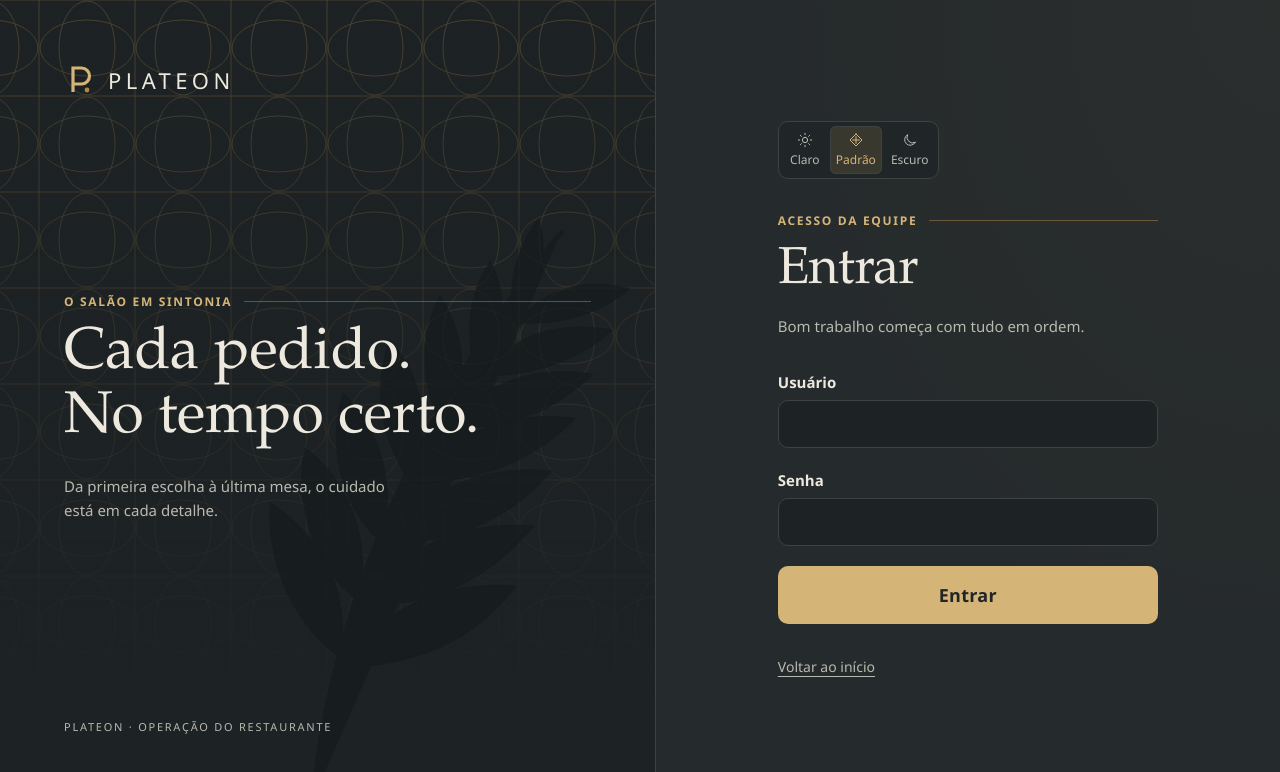
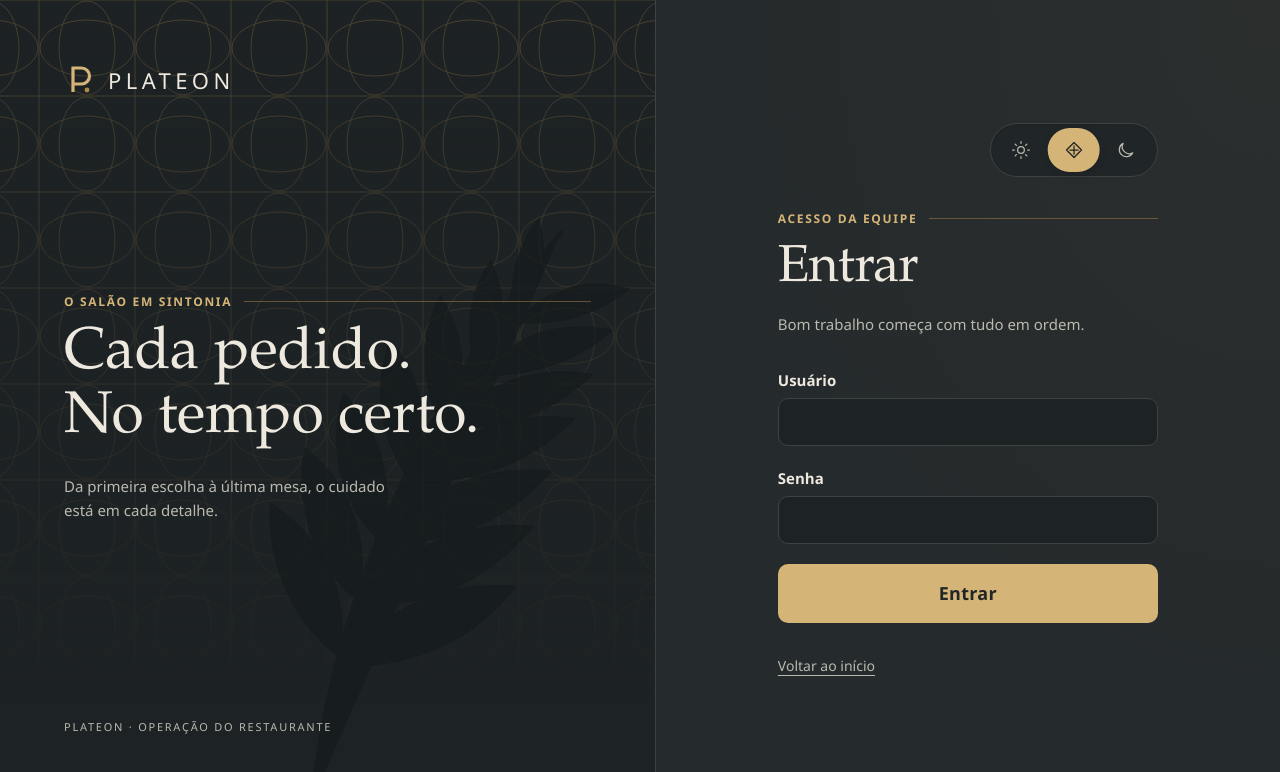
Before and after one commit to Am4raIl/plateon, a Next.js app in the folder frontend/: page /equipe/login in a window 1280 px wide. Shown: the top 772 px of the page. Built offline with nearby package versions, Linux system fonts and the light colour scheme.

Commit message:
style: refine theme toggle appearance and placement

```diff
--- a/frontend/src/app/App.tsx
+++ b/frontend/src/app/App.tsx
@@ -250,7 +250,6 @@ function StaffLayout() {
           )}
         </nav>
         <footer>
-          <ThemeToggle />
           <strong>{session.username}</strong>
           <p>
             {
@@ -261,6 +260,7 @@ function StaffLayout() {
               }[role]
             }
           </p>
+          <ThemeToggle />
           <Button variant="ghost" onClick={logout}>
             Sair da conta
           </Button>
--- a/frontend/src/app/layouts.module.css
+++ b/frontend/src/app/layouts.module.css
@@ -171,6 +171,9 @@
 .loginForm h1 {
   font-size: 52px;
   margin-bottom: 12px;
+}
+.loginAppearance {
+  justify-self: end;
 }
 .home {
   min-height: 100dvh;
--- a/frontend/src/design/theme.module.css
+++ b/frontend/src/design/theme.module.css
@@ -1,53 +1,95 @@
 .toggle {
-  display: inline-flex;
+  position: relative;
+  isolation: isolate;
+  display: inline-grid;
+  grid-template-columns: repeat(3, minmax(0, 1fr));
+  width: 168px;
+  max-width: 100%;
   align-items: center;
   justify-self: start;
   flex-shrink: 0;
-  gap: 3px;
   padding: 4px;
   border: 1px solid var(--fio);
-  border-radius: var(--r-ctl);
+  border-radius: 999px;
   background: var(--marfim-2);
+  box-shadow: inset 0 1px 3px #00000012;
+}
+.toggle::before {
+  content: "";
+  position: absolute;
+  z-index: -1;
+  inset: 4px auto 4px 4px;
+  width: calc((100% - 8px) / 3);
+  border-radius: 999px;
+  background: var(--verde);
+  box-shadow: 0 2px 8px #00000024;
+  transform: translateX(100%);
+  transition:
+    transform 320ms var(--ease),
+    background var(--dur-2) var(--ease);
+}
+.toggle[data-theme="light"]::before {
+  transform: translateX(0);
+}
+.toggle[data-theme="dark"]::before {
+  transform: translateX(200%);
 }
 .toggle button {
-  display: inline-flex;
-  flex-direction: column;
-  justify-content: center;
-  align-items: center;
-  gap: 4px;
-  min-width: 44px;
-  min-height: 36px;
-  padding: 6px;
+  display: grid;
+  place-items: center;
+  min-width: 0;
+  min-height: 44px;
+  padding: 8px;
   border: 0;
-  border-radius: 6px;
+  border-radius: 999px;
   color: var(--mudo);
   background: transparent;
   font-size: 12px;
   line-height: 1.3;
   transition:
-    background var(--dur-2) var(--ease),
-    color var(--dur-2) var(--ease);
+    color var(--dur-2) var(--ease),
+    transform var(--dur-1) var(--ease);
 }
 .toggle button:hover {
   color: var(--carvao);
-  background: var(--verde-t);
+}
+.toggle button:active {
+  transform: scale(0.92);
 }
 .toggle button[aria-pressed="true"] {
-  color: var(--verde);
-  background: var(--verde-t);
-  box-shadow: inset 0 0 0 1px var(--fio);
+  color: var(--on-accent);
+}
+.toggle button:focus-visible {
+  outline: 2px solid var(--latao-txt);
+  outline-offset: 2px;
 }
 .toggle svg {
-  width: 16px;
-  height: 16px;
+  width: 20px;
+  height: 20px;
+}
+.toggle span {
+  position: absolute;
+  width: 1px;
+  height: 1px;
+  padding: 0;
+  overflow: hidden;
+  clip: rect(0, 0, 0, 0);
+  white-space: nowrap;
+}
+.compact {
+  width: 144px;
 }
 .compact button {
-  flex-direction: row;
   min-height: 40px;
-  padding: 6px;
 }
-.compact span {
-  display: none;
+@media (prefers-reduced-motion: reduce) {
+  .toggle::before,
+  .toggle button {
+    transition: none;
+  }
+  .toggle button:active {
+    transform: none;
+  }
 }
 
 @media (pointer: coarse) {
--- a/frontend/src/design/theme.tsx
+++ b/frontend/src/design/theme.tsx
@@ -71,6 +71,7 @@ export function ThemeToggle({ compact = false }: { compact?: boolean }) {
       className={`${s.toggle} ${compact ? s.compact : ""}`}
       role="group"
       aria-label="Aparência"
+      data-theme={theme}
     >
       {options.map((option, index) => (
         <button
--- a/frontend/src/features/equipe/Login.tsx
+++ b/frontend/src/features/equipe/Login.tsx
@@ -64,7 +64,9 @@ export function Login() {
       </aside>
       <main id="conteudo" className={s.loginMain}>
         <div className={s.loginForm}>
-          <ThemeToggle />
+          <div className={s.loginAppearance}>
+            <ThemeToggle />
+          </div>
           <div>
             <div className="section-label">Acesso da equipe</div>
             <h1>Entrar</h1>
```
